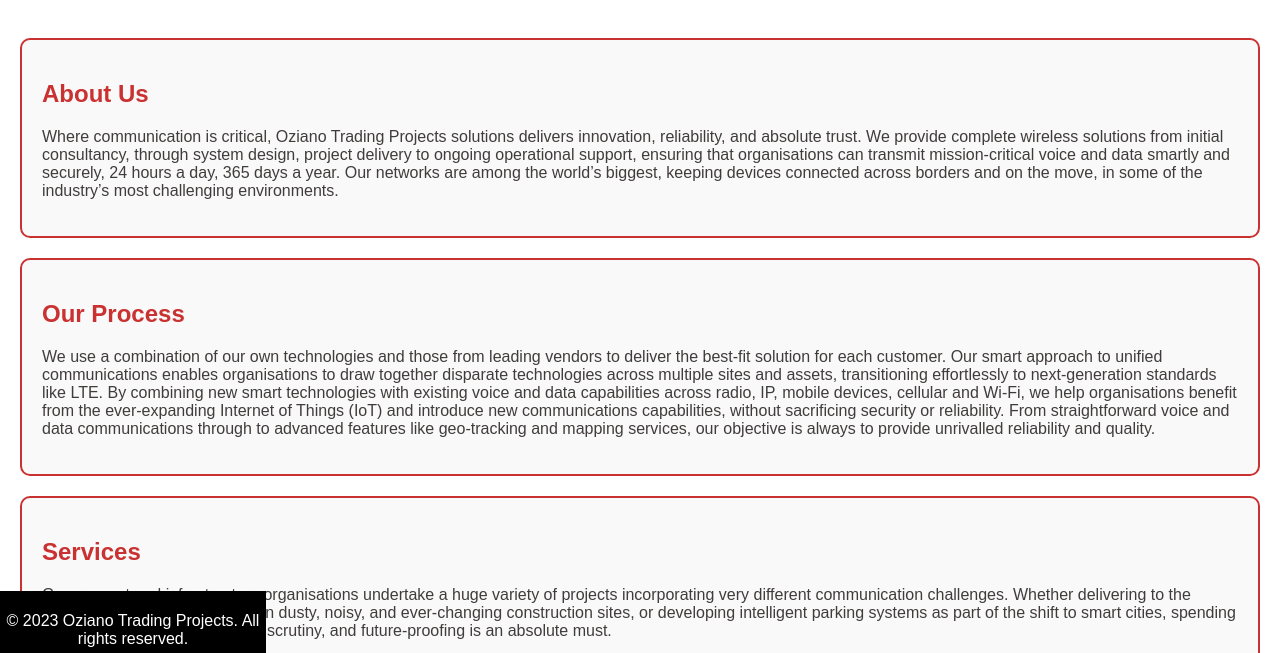
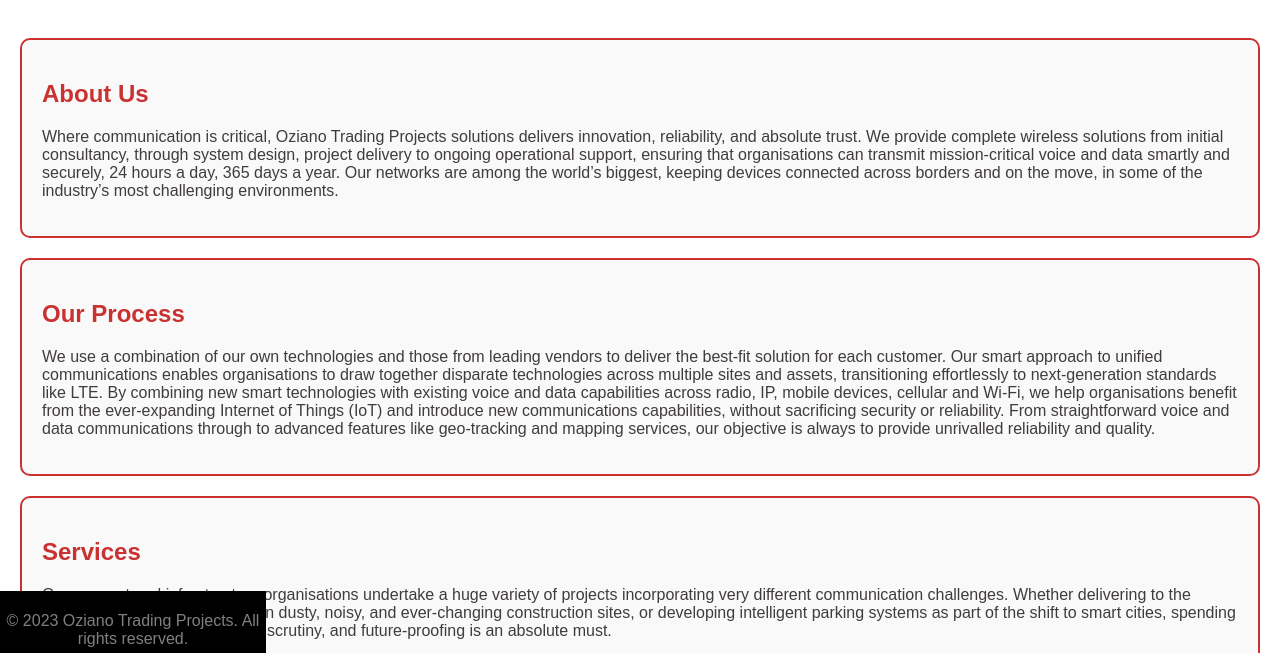
Before and after one commit to HUMPHREYMLIMI/oziano, a plain HTML site: page index.html in a window 1280 px wide. Shown: the part 131-784 px from the top of the page. Drawn offline with Linux system fonts and the light colour scheme.

Commit message:
Update styles.css

```diff
--- a/styles.css
+++ b/styles.css
@@ -48,7 +48,7 @@ section h2 {
 
 footer {
     background-color: rgb(0,0,0); /* transperent footer background */
-    color: white; /* White text in footer */
+    color: grey; /* White text in footer */
     text-align: center;
     padding: 5px;
     position: fixed;
```
